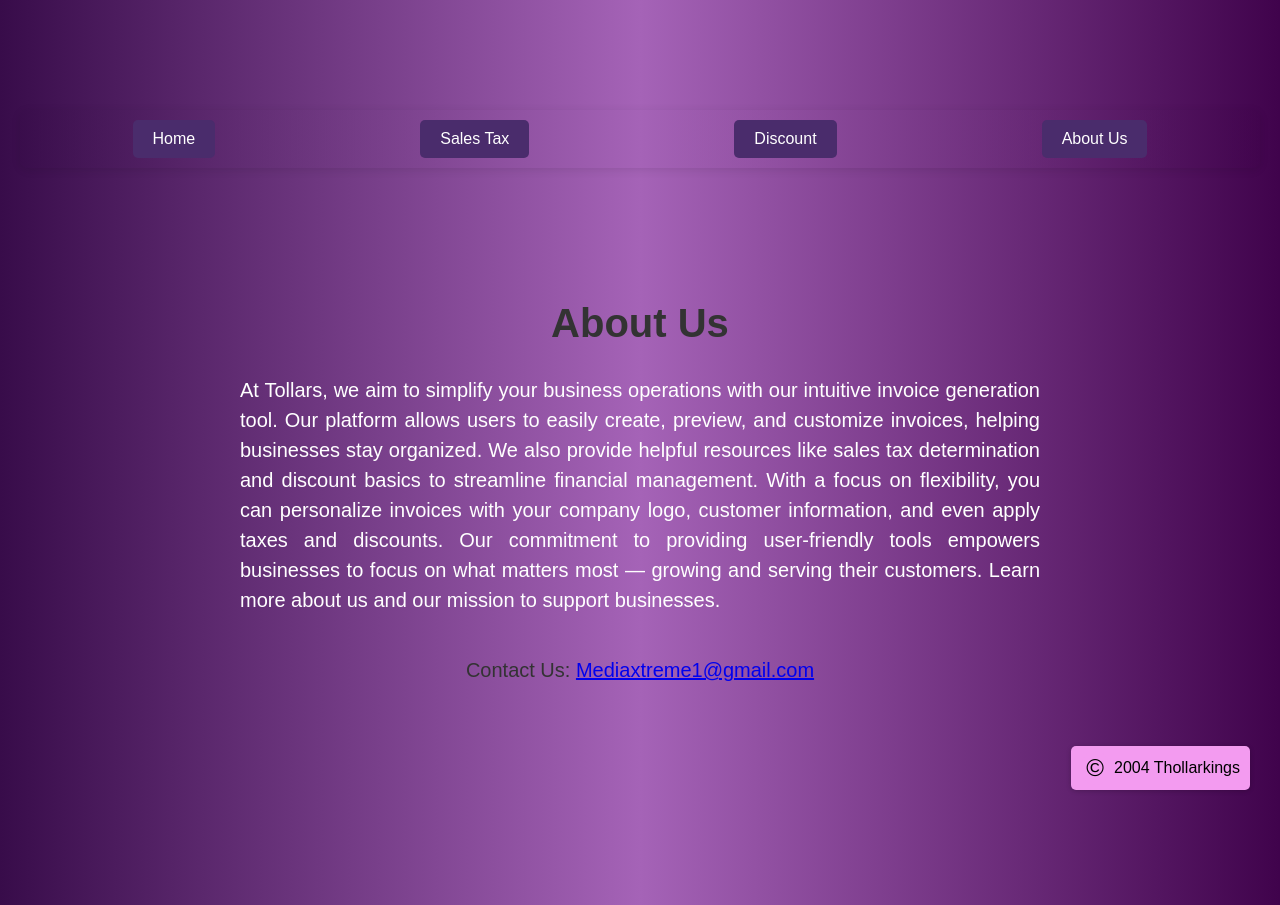
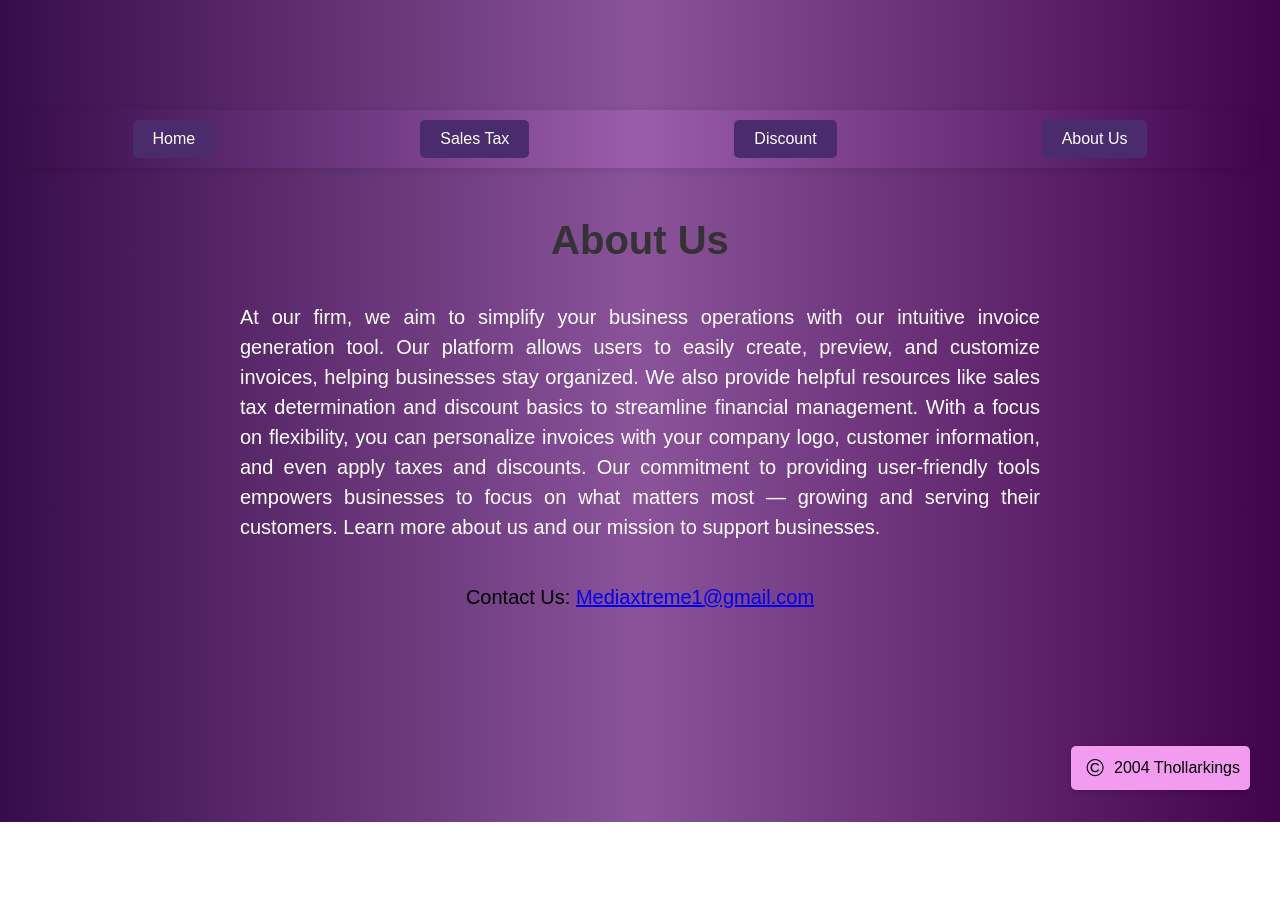
Before and after one commit to Thollarkings/InvoiceMax, a React (Create React App) app: page /about-us in a window 1280 px wide. After the commit the page ends 822 px from the top, so only its background shows below. Built offline with nearby package versions, Linux system fonts and the light colour scheme.

Commit message:
Edited Nav buttons

```diff
--- a/src/components/AboutUs.css
+++ b/src/components/AboutUs.css
@@ -1,11 +1,13 @@
 /* Styles for the About Us section */
 .about-us-container {
-    padding: 20px; /* Padding for the container */
+    padding: 10px; /* Padding for the container */
 }
 
 h2 {
     font-size: 2em; /* Title font size */
     margin-bottom: 20px; /* Space below the title */
+    padding: 10px;
+    margin-top: -50px;
 }
 
 .about-us-container p {
@@ -18,7 +20,7 @@ h2 {
     margin-top: 40px; /* Space above the contact section */
     text-align: center; /* Center the text */
     font-size: 1rem; /* Use relative units for better responsiveness */
-    color: #333; /* Text color */
+    color: #000000; /* Text color */
     /* No background color or padding to keep it simple */
 }
 
--- a/src/components/AboutUs.js
+++ b/src/components/AboutUs.js
@@ -6,7 +6,7 @@ const AboutUs = () => {
         <div className="about-us-container">
             <h2>About Us</h2>
             <p>
-                At Tollars, we aim to simplify your business operations with our intuitive invoice generation tool. Our platform allows users to easily create, preview, and customize invoices, helping businesses stay organized. We also provide helpful resources like sales tax determination and discount basics to streamline financial management. With a focus on flexibility, you can personalize invoices with your company logo, customer information, and even apply taxes and discounts. Our commitment to providing user-friendly tools empowers businesses to focus on what matters most — growing and serving their customers. Learn more about us and our mission to support businesses.
+                At our firm, we aim to simplify your business operations with our intuitive invoice generation tool. Our platform allows users to easily create, preview, and customize invoices, helping businesses stay organized. We also provide helpful resources like sales tax determination and discount basics to streamline financial management. With a focus on flexibility, you can personalize invoices with your company logo, customer information, and even apply taxes and discounts. Our commitment to providing user-friendly tools empowers businesses to focus on what matters most — growing and serving their customers. Learn more about us and our mission to support businesses.
             </p>
             <div className="contact-us">
                 <p>Contact Us: <a href="mailto:Mediaxtreme1@gmail.com">Mediaxtreme1@gmail.com</a></p>
--- a/src/styles/App.css
+++ b/src/styles/App.css
@@ -5,16 +5,17 @@
   margin: 0 auto;
   padding: 200px 20px; /* Added horizontal padding */
   font-family: 'Arial', sans-serif;
-  background: linear-gradient(90deg, #380c4a, #a563b7, #40034c);
+  background: linear-gradient(90deg, #380c4a, #8a539a, #40034c);
   border-radius: 0; /* No rounded corners */
   box-shadow: 0 2px 10px rgba(0, 0, 0, 0.1);
 }
 
+
 .button-invoice {
-
+  font-family: 'Roboto', sans-serif; /* Apply the Roboto font */
   font-size: 21px; /* Set font size to 21px */
   max-width: 50%;
-  background: linear-gradient(90deg, #851781, #440d5f, #851781);
+  background: linear-gradient(90deg, #a563b7, #530970, #a563b7);
   color: white;
   padding: 10px 20px;
   border: none;
@@ -22,13 +23,13 @@
   cursor: pointer;
   display: block;
   margin: 0 auto;
-
-
+  text-decoration: none; /* Ensure no underline */
+  outline: none; /* Remove outline */
   transition: transform 0.3s ease; /* Smooth transition for scaling */
 }
 
 .button-invoice:hover {
-  transform: scale(1.2); /* Enlarge the button */
+  transform: scale(1.2); /* Enlarge the button on hover */
 }
 
 /* Header styles */
--- a/src/styles/InfoButtons.css
+++ b/src/styles/InfoButtons.css
@@ -12,10 +12,10 @@
 }
 
 /* About Us container styles */
-.about-us-container,
+
 .sales-tax,
-.discount
-.home-button {
+.discount,
+.about-us-container {
     font-size: 20px; /* Increase font size */
     color: white; /* White text color */
     text-align: justify; /* Justified text */
```
